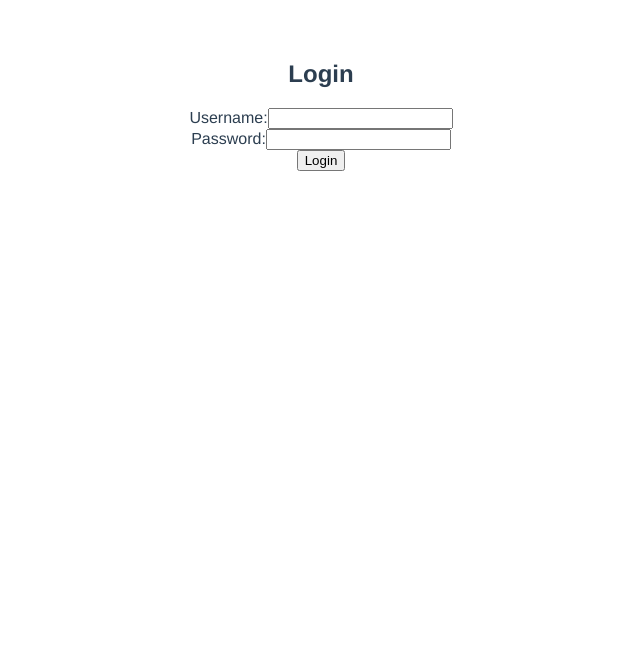
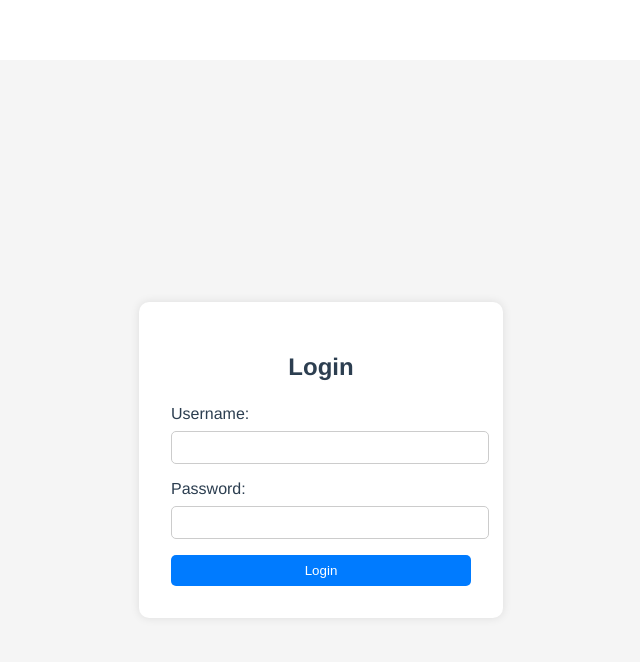
Before and after one commit to ChristopherPalloArias/frontend--RestApi, a Vue app: page / in a window 1280 px wide. Shown: the top 662 px of the page, without its empty margins (319-959 px from the left). Built offline with nearby package versions, Linux system fonts and the light colour scheme.

Commit message:
Add Styles

```diff
--- a/src/components/Dashboard.vue
+++ b/src/components/Dashboard.vue
@@ -1,6 +1,6 @@
 <template>
   <div class="dashboard">
-    <h1>Bienvenido al Dashboard</h1>
+    <h1>Bienvenido al sistema</h1>
     <button @click="logout">Cerrar Sesión</button>
   </div>
 </template>
--- a/src/components/Login.vue
+++ b/src/components/Login.vue
@@ -1,18 +1,20 @@
 <template>
   <div class="login">
+    <div class="login-container">
       <h2>Login</h2>
       <form @submit.prevent="login">
-      <div>
+        <div class="form-group">
           <label for="username">Username:</label>
           <input type="text" v-model="username" required />
         </div>
-      <div>
+        <div class="form-group">
           <label for="password">Password:</label>
           <input type="password" v-model="password" required />
         </div>
         <button type="submit">Login</button>
       </form>
       <p v-if="error">{{ error }}</p>
+    </div>
   </div>
 </template>
 
@@ -55,5 +57,60 @@ export default {
 </script>
 
 <style scoped>
+.login {
+  display: flex;
+  justify-content: center;
+  align-items: center;
+  height: 100vh;
+  background: #f5f5f5;
+}
 
+.login-container {
+  background: #fff;
+  padding: 2rem;
+  border-radius: 10px;
+  box-shadow: 0 0 10px rgba(0, 0, 0, 0.1);
+  text-align: center;
+  width: 300px;
+}
+
+.login-container h2 {
+  margin-bottom: 1.5rem;
+}
+
+.form-group {
+  margin-bottom: 1rem;
+  text-align: left;
+}
+
+.form-group label {
+  display: block;
+  margin-bottom: 0.5rem;
+}
+
+.form-group input {
+  width: 100%;
+  padding: 0.5rem;
+  border: 1px solid #ccc;
+  border-radius: 5px;
+}
+
+button {
+  width: 100%;
+  padding: 0.5rem;
+  background: #007bff;
+  color: white;
+  border: none;
+  border-radius: 5px;
+  cursor: pointer;
+}
+
+button:hover {
+  background: #0056b3;
+}
+
+p {
+  color: red;
+  margin-top: 1rem;
+}
 </style>
```
Lines whose indentation alone changed are shown as unchanged.
